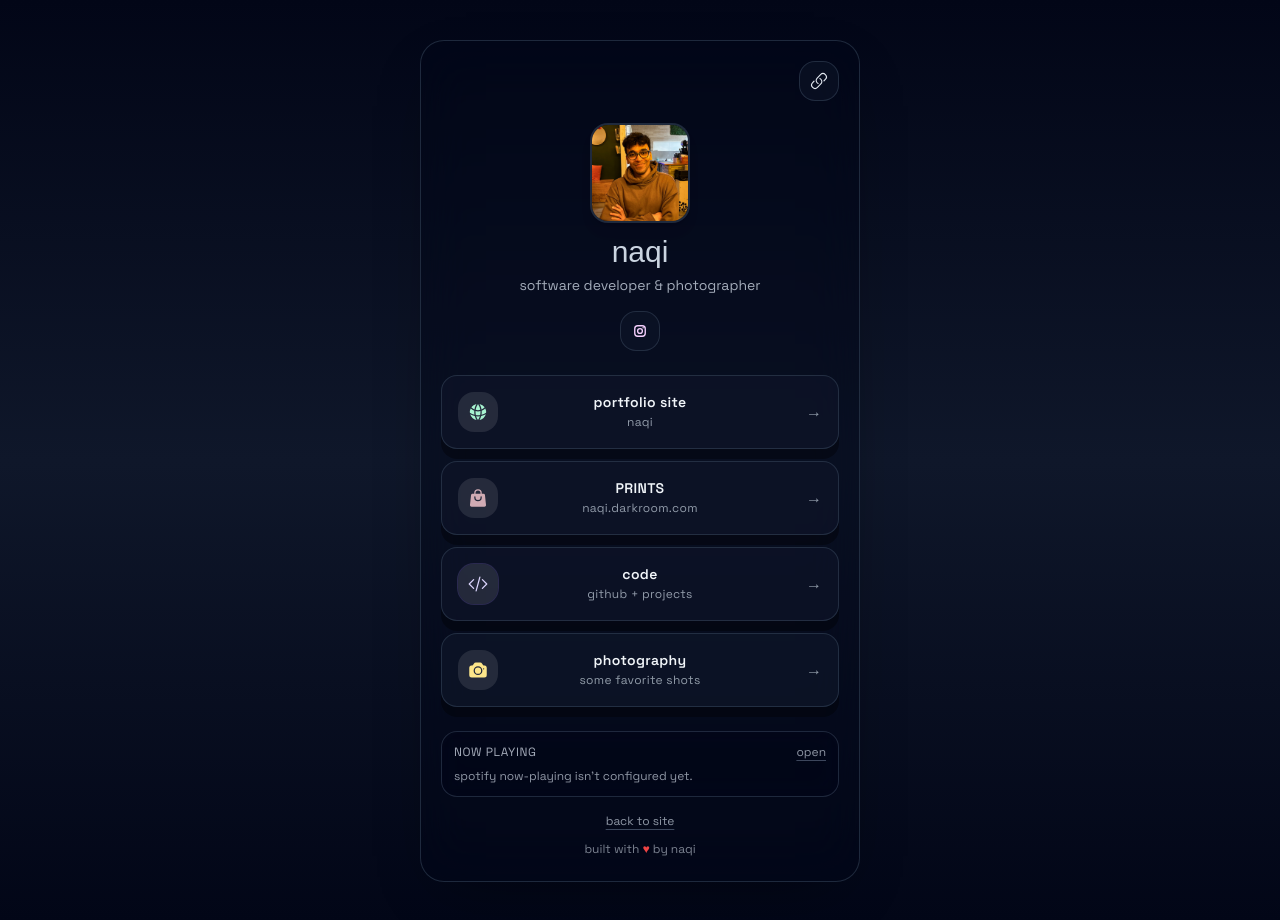
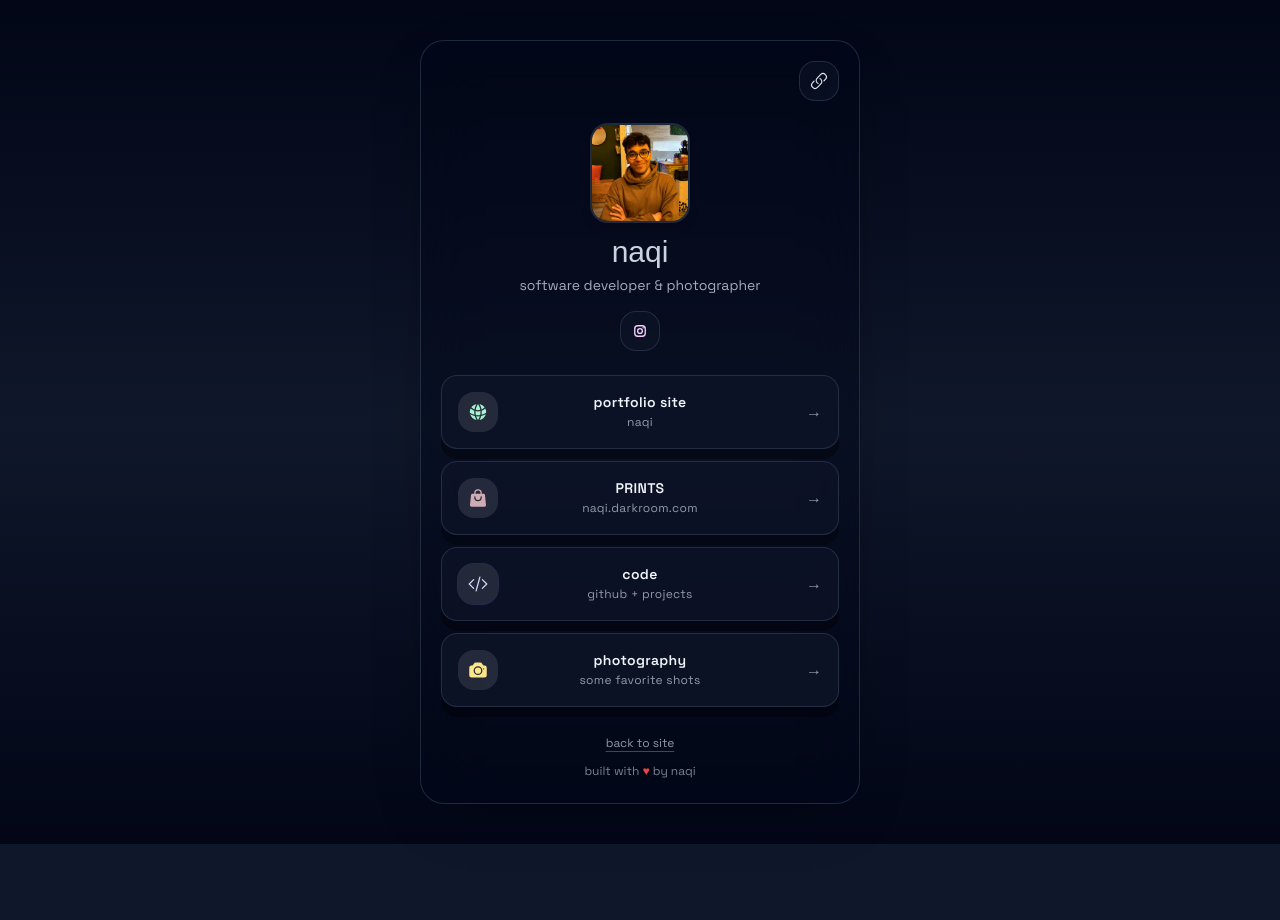
Before and after one commit to alderon07/my-website, a Next.js app in the folder frontend/: page /links in a window 1280 px wide. After the commit the page ends 844 px from the top, so only its background shows below. Built offline with nearby package versions, Linux system fonts and the light colour scheme; no server answers; a web font is replaced by a local one.

Commit message:
taking out spotify player for now until they let me create an app. Bummer!

```diff
--- a/frontend/src/app/links/LinksContentClient.tsx
+++ b/frontend/src/app/links/LinksContentClient.tsx
@@ -323,7 +323,7 @@ export default function LinksContentClient() {
           })}
         </div>
 
-        <div className={linksTheme.spotifyWrap} aria-label="Spotify now playing">
+        {/* <div className={linksTheme.spotifyWrap} aria-label="Spotify now playing">
           <div className={linksTheme.spotifyTitleRow}>
             <span className={linksTheme.spotifyTitle}>{spotifyNowPlaying.title}</span>
             <Link
@@ -392,7 +392,7 @@ export default function LinksContentClient() {
               </div>
             </Link>
           )}
-        </div>
+        </div> */}
 
         <div className={linksTheme.footer}>
           <Link href="/" target="_blank" rel="noopener noreferrer" className={linksTheme.footerLink}>
--- a/frontend/src/app/providers/PostHogProvider.tsx
+++ b/frontend/src/app/providers/PostHogProvider.tsx
@@ -16,7 +16,7 @@ if (typeof window !== "undefined") {
       // Security & Privacy best practices
       persistence: "localStorage",
       autocapture: false, // Disable auto-capture to control what's tracked
-      capture_pageview: false, // Manual pageview control
+      capture_pageview: true, // Manual pageview control
       disable_session_recording: true, // Disable session replay by default
       mask_all_text: true, // If session replay enabled later, mask all text
       mask_all_element_attributes: true, // Mask sensitive attributes
```
Also changed, not shown: 1 other file (tests, documents, lock files or other folders).
